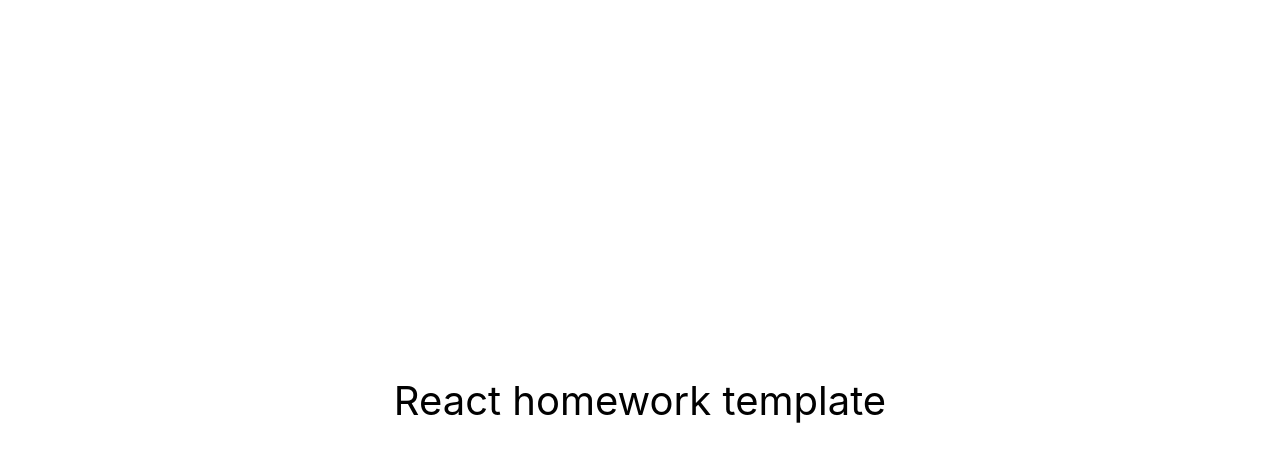
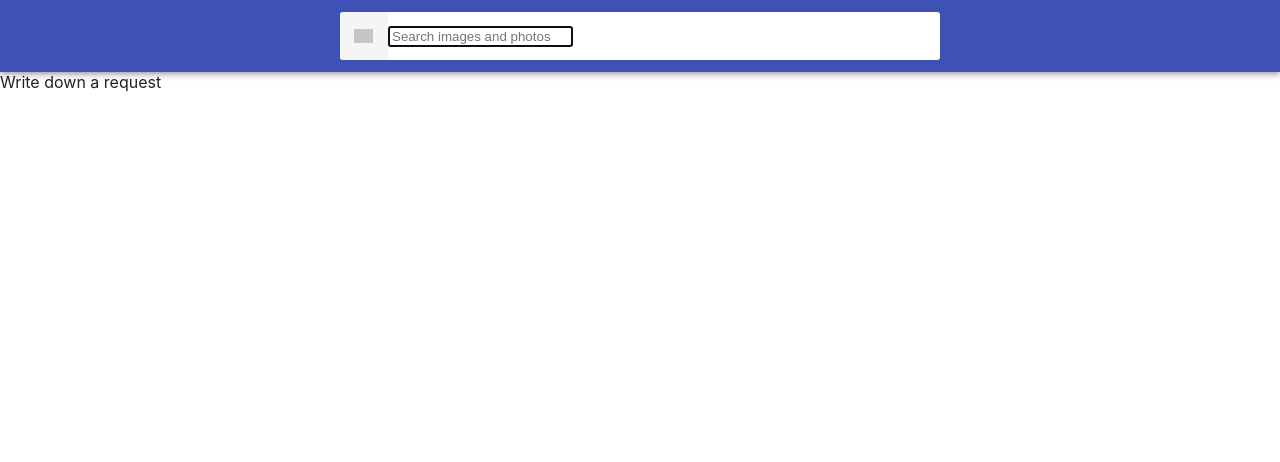
Before and after one commit to natalynoele/goit-react-hw-04-images, a React (Create React App) app: page / in a window 1280 px wide. Shown: the top 462 px of the page. Built offline with nearby package versions, Linux system fonts and the light colour scheme; grey boxes are pictures that could not be loaded.

Commit message:
create gallery component

```diff
--- a/package.json
+++ b/package.json
@@ -7,9 +7,12 @@
     "@testing-library/jest-dom": "^5.16.3",
     "@testing-library/react": "^12.1.4",
     "@testing-library/user-event": "^13.5.0",
+    "prop-types": "^15.8.1",
     "react": "^18.1.0",
     "react-dom": "^18.1.0",
     "react-scripts": "5.0.1",
+    "react-spinners": "^0.13.8",
+    "react-toastify": "^9.1.2",
     "web-vitals": "^2.1.3"
   },
   "scripts": {
--- a/src/components/App.jsx
+++ b/src/components/App.jsx
@@ -1,16 +1,25 @@
-export const App = () => {
-  return (
-    <div
-      style={{
-        height: '100vh',
-        display: 'flex',
-        justifyContent: 'center',
-        alignItems: 'center',
-        fontSize: 40,
-        color: '#010101'
-      }}
-    >
-      React homework template
-    </div>
-  );
-};
+import { Component } from 'react';
+import { ToastContainer } from 'react-toastify';
+import 'react-toastify/dist/ReactToastify.css';
+import SearchBar from './searchbar/SearchBar';
+import ImageGallery from './imageGallery/ImageGallery';
+class App extends Component {
+  state = {
+    searchText: '',
+  };
+  handleFormSubmit =  searchText => {
+    this.setState({ searchText });
+  };
+
+  render() {
+    return (
+      <div>
+        <SearchBar onSubmit={this.handleFormSubmit} />
+        <ImageGallery searchText={this.state.searchText} />
+        <ToastContainer />
+      </div>
+    );
+  }
+}
+
+export default App
--- /dev/null
+++ b/src/components/button/Button.jsx
@@ -0,0 +1,3 @@
+const Button = () => {
+  return <button type="button">Load more</button>;
+};
--- /dev/null
+++ b/src/components/imageGallery/ImageGallery.jsx
@@ -0,0 +1,60 @@
+import { Component } from 'react';
+import ClipLoader from 'react-spinners/ClipLoader';
+import ImageGalleryItem from 'components/imageGalleryItem/ImageGalleryItem';
+
+class ImageGallery extends Component {
+  state = {
+    selectedImage: '',
+    error: null,
+    items: null,
+    status: 'idle',
+  };
+  componentDidUpdate(prevProps) {
+    const prevSearch = prevProps.searchText;
+    const nextSearch = this.props.searchText;
+    if (prevSearch !== nextSearch) {
+      this.setState({ status: 'pending' });
+      fetch(
+        `https://pixabay.com/api/?q=${nextSearch}&page=1&key=33300919-40929e674b87413f155229e92&image_type=photo&orientation=horizontal&per_page=12`
+      )
+        .then(response => {
+          if (response.ok) {
+            return response.json();
+          }
+          return Promise.reject(
+            new Error(
+              `There are not any images according the request ${nextSearch}`
+            )
+          );
+        })
+        .then(data => this.setState({ items: data.hits, status:  'resolved'}))
+        .catch(error => this.setState({ error, status: 'rejected' }))
+
+    }
+  }
+  render() {
+    const { items, isLoading, error, status } = this.state;
+
+    if (status === 'idle') {
+      return <div>Write down a request</div>
+    }
+    if (status === 'pending') {
+  return <ClipLoader size={75} color="#2c6ae8" loading={true} />;
+    }
+
+    if (status === 'resolved') {
+      return (
+        <ul className="ImageGallery">
+          {items.map(({ id, previewURL, tags }) => (
+            <ImageGalleryItem key={id} url={previewURL} alt={tags} />
+          ))}
+        </ul>
+      );
+    }
+    if (status === 'rejected') {
+      return <p>{error.message}</p>
+    }
+  }
+}
+
+export default ImageGallery;
--- /dev/null
+++ b/src/components/imageGalleryItem/ImageGalleryItem.jsx
@@ -0,0 +1,8 @@
+const ImageGalleryItem = ({ url, alt } ) => {
+  return (
+    <li className="ImageGalleryItem">
+      <img src={url} alt={alt} className="ImageGalleryItem-image" />
+    </li>
+  );
+};
+export default ImageGalleryItem
--- /dev/null
+++ b/src/components/searchbar/SearchBar.jsx
@@ -0,0 +1,52 @@
+import { Component } from 'react';
+import PropTypes from 'prop-types';
+import { toast } from 'react-toastify';
+
+class SearchBar extends Component {
+  state = {
+    searchText: '',
+  };
+
+  handleSubmit = evt => {
+    evt.preventDefault();
+    if (this.state.searchText.trim() === '') {
+      toast('Please, write down a search query');
+      return;
+    }
+    this.props.onSubmit(this.state.searchText);
+    this.setState({
+      searchText: '',
+    });
+  };
+
+  handleChange = ({ currentTarget }) => {
+    this.setState({ searchText: currentTarget.value.toLowerCase() });
+  };
+  render() {
+    return (
+      <header className="Searchbar">
+        <form className="SearchForm" onSubmit={this.handleSubmit}>
+          <button type="submit" className="SearchForm-button">
+            <span className="SearchForm-button-label">Search</span>
+          </button>
+
+          <input
+            className="input"
+            type="text"
+            autoComplete="off"
+            autoFocus
+            placeholder="Search images and photos"
+            value={this.state.searchText}
+            onChange={this.handleChange}
+          />
+        </form>
+      </header>
+    );
+  }
+}
+
+SearchBar.propTypes = {
+  onSubmit: PropTypes.func.isRequired,
+};
+
+export default SearchBar;
--- /dev/null
+++ b/src/components/searchbar/SearchBar.scss
@@ -0,0 +1,78 @@
+.Searchbar {
+  top: 0;
+  left: 0;
+  position: sticky;
+  z-index: 1100;
+  display: flex;
+  justify-content: center;
+  align-items: center;
+  min-height: 64px;
+  padding-right: 24px;
+  padding-left: 24px;
+  padding-top: 12px;
+  padding-bottom: 12px;
+  color: #fff;
+  background-color: #3f51b5;
+  box-shadow: 0px 2px 4px -1px rgba(0, 0, 0, 0.2),
+    0px 4px 5px 0px rgba(0, 0, 0, 0.14), 0px 1px 10px 0px rgba(0, 0, 0, 0.12);
+}
+
+/*
+ * Стили компонента SearchForm
+ */
+.SearchForm {
+  display: flex;
+  align-items: center;
+  width: 100%;
+  max-width: 600px;
+  background-color: #fff;
+  border-radius: 3px;
+  overflow: hidden;
+}
+
+.SearchForm-button {
+  display: inline-block;
+  width: 48px;
+  height: 48px;
+  border: 0;
+  background-image: url('https://image.flaticon.com/icons/svg/149/149852.svg');
+  background-size: 40%;
+  background-repeat: no-repeat;
+  background-position: center;
+  opacity: 0.6;
+  transition: opacity 250ms cubic-bezier(0.4, 0, 0.2, 1);
+  cursor: pointer;
+  outline: none;
+}
+
+.SearchForm-button:hover {
+  opacity: 1;
+}
+
+.SearchForm-button-label {
+  position: absolute;
+  width: 1px;
+  height: 1px;
+  padding: 0;
+  overflow: hidden;
+  clip: rect(0, 0, 0, 0);
+  white-space: nowrap;
+  clip-path: inset(50%);
+  border: 0;
+}
+
+.SearchForm-input {
+  display: inline-block;
+  width: 100%;
+  font: inherit;
+  font-size: 20px;
+  border: none;
+  outline: none;
+  padding-left: 4px;
+  padding-right: 4px;
+}
+
+.SearchForm-input::placeholder {
+  font: inherit;
+  font-size: 18px;
+}
--- a/src/index.css
+++ b/src/index.css
@@ -13,3 +13,211 @@ code {
   font-family: source-code-pro, Menlo, Monaco, Consolas, 'Courier New',
     monospace;
 }
+
+html {
+  box-sizing: border-box;
+  width: 100vw;
+  overflow-x: hidden;
+}
+
+*,
+*::before,
+*::after {
+  box-sizing: inherit;
+}
+
+body {
+  margin: 0;
+  font-family: -apple-system, BlinkMacSystemFont, 'Segoe UI', Roboto,
+    Oxygen-Sans, Ubuntu, Cantarell, 'Helvetica Neue', sans-serif;
+  color: #212121;
+  background-color: #fff;
+  -webkit-font-smoothing: antialiased;
+  -moz-osx-font-smoothing: grayscale;
+}
+
+img {
+  display: block;
+  max-width: 100%;
+  height: auto;
+}
+
+/*
+ * Стили компонента App
+ */
+.App {
+  display: grid;
+  grid-template-columns: 1fr;
+  grid-gap: 16px;
+  padding-bottom: 24px;
+}
+
+/*
+ * Стили компонента Searchbar
+ */
+.Searchbar {
+  top: 0;
+  left: 0;
+  position: sticky;
+  z-index: 1100;
+  display: flex;
+  justify-content: center;
+  align-items: center;
+  min-height: 64px;
+  padding-right: 24px;
+  padding-left: 24px;
+  padding-top: 12px;
+  padding-bottom: 12px;
+  color: #fff;
+  background-color: #3f51b5;
+  box-shadow: 0px 2px 4px -1px rgba(0, 0, 0, 0.2),
+    0px 4px 5px 0px rgba(0, 0, 0, 0.14), 0px 1px 10px 0px rgba(0, 0, 0, 0.12);
+}
+
+/*
+ * Стили компонента SearchForm
+ */
+.SearchForm {
+  display: flex;
+  align-items: center;
+  width: 100%;
+  max-width: 600px;
+  background-color: #fff;
+  border-radius: 3px;
+  overflow: hidden;
+}
+
+.SearchForm-button {
+  display: inline-block;
+  width: 48px;
+  height: 48px;
+  border: 0;
+  background-image: url('https://image.flaticon.com/icons/svg/149/149852.svg');
+  background-size: 40%;
+  background-repeat: no-repeat;
+  background-position: center;
+  opacity: 0.6;
+  transition: opacity 250ms cubic-bezier(0.4, 0, 0.2, 1);
+  cursor: pointer;
+  outline: none;
+}
+
+.SearchForm-button:hover {
+  opacity: 1;
+}
+
+.SearchForm-button-label {
+  position: absolute;
+  width: 1px;
+  height: 1px;
+  padding: 0;
+  overflow: hidden;
+  clip: rect(0, 0, 0, 0);
+  white-space: nowrap;
+  clip-path: inset(50%);
+  border: 0;
+}
+
+.SearchForm-input {
+  display: inline-block;
+  width: 100%;
+  font: inherit;
+  font-size: 20px;
+  border: none;
+  outline: none;
+  padding-left: 4px;
+  padding-right: 4px;
+}
+
+.SearchForm-input::placeholder {
+  font: inherit;
+  font-size: 18px;
+}
+
+/*
+ * Стили компонента ImageGallery
+ */
+.ImageGallery {
+  display: grid;
+  max-width: calc(100vw - 48px);
+  grid-template-columns: repeat(auto-fill, minmax(320px, 1fr));
+  grid-gap: 16px;
+  margin-top: 0;
+  margin-bottom: 0;
+  padding: 0;
+  list-style: none;
+  margin-left: auto;
+  margin-right: auto;
+}
+
+/*
+ * Стили компонента ImageGalleryItem
+ */
+.ImageGalleryItem {
+  border-radius: 2px;
+  box-shadow: 0px 1px 3px 0px rgba(0, 0, 0, 0.2),
+    0px 1px 1px 0px rgba(0, 0, 0, 0.14), 0px 2px 1px -1px rgba(0, 0, 0, 0.12);
+}
+
+.ImageGalleryItem-image {
+  width: 100%;
+  height: 260px;
+  object-fit: cover;
+  transition: transform 250ms cubic-bezier(0.4, 0, 0.2, 1);
+}
+
+.ImageGalleryItem-image:hover {
+  transform: scale(1.03);
+  cursor: zoom-in;
+}
+
+/*
+ * Стили компонента Modal
+ */
+
+.Overlay {
+  position: fixed;
+  top: 0;
+  left: 0;
+  width: 100vw;
+  height: 100vh;
+  display: flex;
+  justify-content: center;
+  align-items: center;
+  background-color: rgba(0, 0, 0, 0.8);
+  z-index: 1200;
+}
+
+.Modal {
+  max-width: calc(100vw - 48px);
+  max-height: calc(100vh - 24px);
+}
+
+/*
+* Стили компонента Buton (Load more)
+*/
+.Button {
+  padding: 8px 16px;
+  border-radius: 2px;
+  background-color: #3f51b5;
+  transition: all 250ms cubic-bezier(0.4, 0, 0.2, 1);
+  text-align: center;
+  display: inline-block;
+  color: #fff;
+  border: 0;
+  text-decoration: none;
+  cursor: pointer;
+  font-family: inherit;
+  font-size: 18px;
+  line-height: 24px;
+  font-style: normal;
+  font-weight: 500;
+  min-width: 180px;
+  box-shadow: 0px 3px 1px -2px rgba(0, 0, 0, 0.2),
+    0px 2px 2px 0px rgba(0, 0, 0, 0.14), 0px 1px 5px 0px rgba(0, 0, 0, 0.12);
+}
+
+.Button:hover,
+.Button:focus {
+  background-color: #303f9f;
+}
--- a/src/index.js
+++ b/src/index.js
@@ -1,6 +1,6 @@
 import React from 'react';
 import ReactDOM from 'react-dom/client';
-import { App } from 'components/App';
+import App from 'components/App';
 import './index.css';
 
 ReactDOM.createRoot(document.getElementById('root')).render(
```
Also changed, not shown: 1 other file (tests, documents, lock files or other folders).
